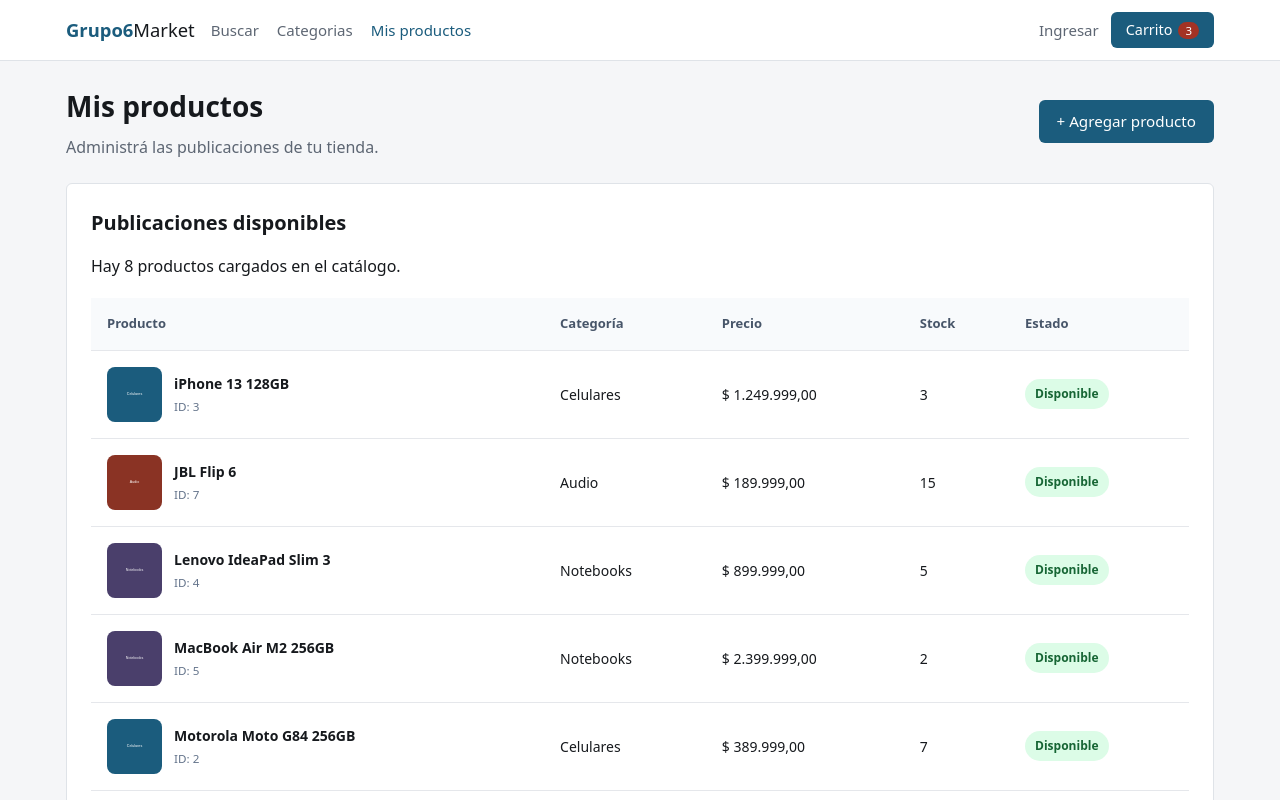
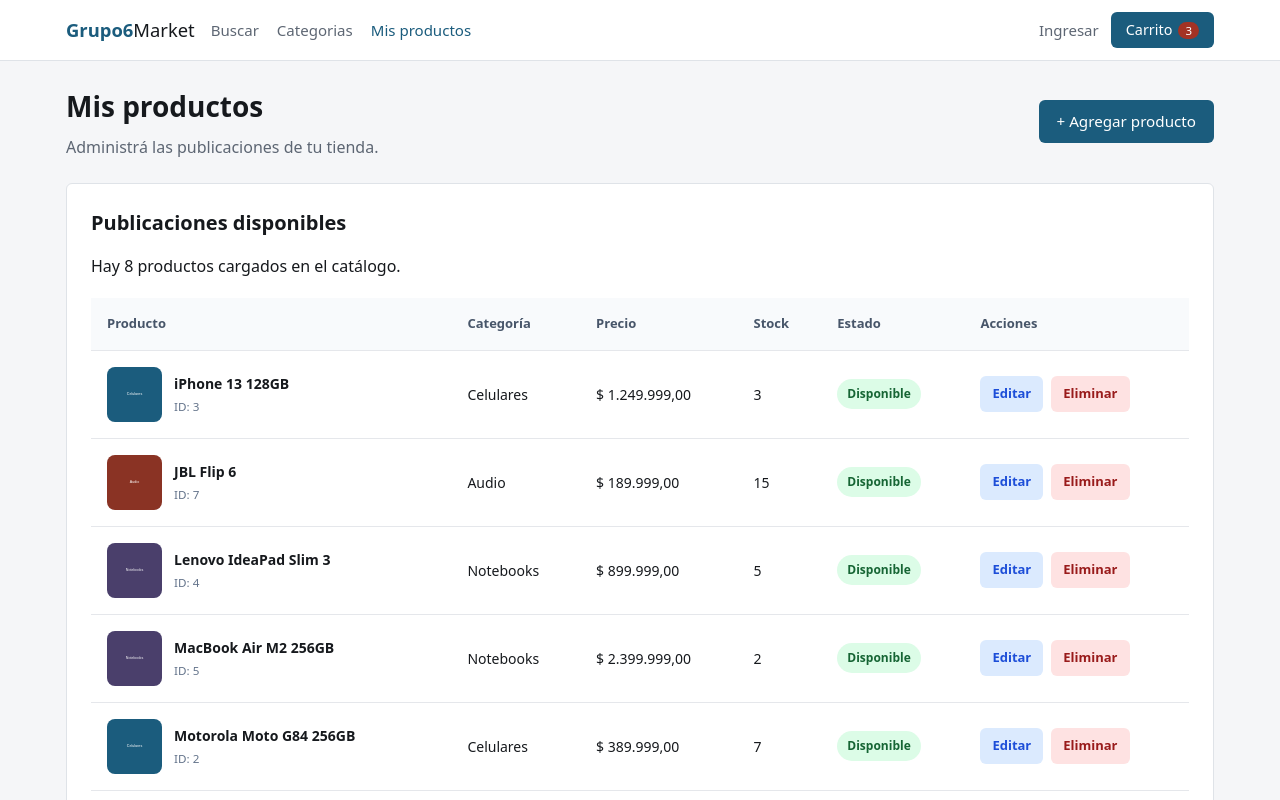
Before and after one commit to Palomac07/front-ecommerce, a React (Vite) app: page /mis-productos in a window 1280 px wide. Shown: the top 800 px of the page. Built offline with nearby package versions, Linux system fonts and the light colour scheme.

Commit message:
feat: agregar acciones y modal de confirmacion para eliminar productos

```diff
--- /dev/null
+++ b/src/features/productos/DeleteConfirmModal.jsx
@@ -0,0 +1,48 @@
+
+export default function DeleteConfirmModal({
+  producto,
+  onConfirmar,
+  onCancelar
+}) {
+  if (!producto) return null
+
+  return (
+    <div className="modal-fondo">
+      <div
+        className="modal-contenido"
+        role="dialog"
+        aria-modal="true"
+        aria-labelledby="titulo-eliminar"
+      >
+        <h2 id="titulo-eliminar">Eliminar producto</h2>
+
+        <p>
+          ¿Estás segura de que querés eliminar
+          <strong> {producto.nombre}</strong>?
+        </p>
+
+        <p className="modal-advertencia">
+          Esta acción no se puede deshacer.
+        </p>
+
+        <div className="modal-acciones">
+          <button
+            type="button"
+            className="btn btn-secundario"
+            onClick={onCancelar}
+          >
+            Cancelar
+          </button>
+
+          <button
+            type="button"
+            className="btn-accion btn-eliminar"
+            onClick={onConfirmar}
+          >
+            Sí, eliminar
+          </button>
+        </div>
+      </div>
+    </div>
+  )
+}
--- a/src/features/productos/MisProductos.jsx
+++ b/src/features/productos/MisProductos.jsx
@@ -3,10 +3,31 @@ import { useState } from 'react'
 import { useMockFetch } from '../../hooks/useMockFetch'
 import './productos.css'
 import MyListingsTable from './MyListingsTable'
+import DeleteConfirmModal from './DeleteConfirmModal'
 
 export default function MisProductos() {
   const { data, loading, error } = useMockFetch('productos')
   const [mostrarFormulario, setMostrarFormulario] = useState(false)
+  const [productoSeleccionado, setProductoSeleccionado] = useState(null)
+  const [productoAEliminar, setProductoAEliminar] = useState(null)
+
+const handleEditar = (producto) => {
+  setProductoSeleccionado(producto)
+  setMostrarFormulario(true)
+}
+
+const handleEliminar = (producto) => {
+  setProductoAEliminar(producto)
+}
+
+const handleCancelarEliminar = () => {
+  setProductoAEliminar(null)
+}
+
+const handleConfirmarEliminar = () => {
+  console.log('Confirmada eliminación:', productoAEliminar)
+  setProductoAEliminar(null)
+}
 
   return (
     <section className="mis-productos">
@@ -40,7 +61,11 @@ export default function MisProductos() {
       Hay {data.length} productos cargados en el catálogo.
     </p>
 
-    <MyListingsTable productos={data} />
+    <MyListingsTable
+  productos={data}
+  onEditar={handleEditar}
+  onEliminar={handleEliminar}
+/>
   </div>
 )}
 
@@ -57,6 +82,11 @@ export default function MisProductos() {
           </button>
         </div>
       )}
+      <DeleteConfirmModal
+  producto={productoAEliminar}
+  onConfirmar={handleConfirmarEliminar}
+  onCancelar={handleCancelarEliminar}
+/>
     </section>
   )
 }
--- a/src/features/productos/MyListingsTable.jsx
+++ b/src/features/productos/MyListingsTable.jsx
@@ -1,7 +1,11 @@
 
 import { formatearPrecio } from '../../hooks/useMockFetch'
 
-export default function MyListingsTable({ productos }) {
+export default function MyListingsTable({
+  productos,
+  onEditar,
+  onEliminar
+}) {
   if (productos.length === 0) {
     return (
       <div className="productos-vacios">
@@ -21,6 +25,7 @@ export default function MyListingsTable({ productos }) {
             <th>Precio</th>
             <th>Stock</th>
             <th>Estado</th>
+            <th>Acciones</th>
           </tr>
         </thead>
 
@@ -67,6 +72,25 @@ export default function MyListingsTable({ productos }) {
                     : 'Sin stock'}
                 </span>
               </td>
+              <td>
+  <div className="productos-acciones">
+    <button
+      type="button"
+      className="btn-accion btn-editar"
+      onClick={() => onEditar(producto)}
+    >
+      Editar
+    </button>
+
+    <button
+      type="button"
+      className="btn-accion btn-eliminar"
+      onClick={() => onEliminar(producto)}
+    >
+      Eliminar
+    </button>
+  </div>
+</td>
             </tr>
           ))}
         </tbody>
--- a/src/features/productos/productos.css
+++ b/src/features/productos/productos.css
@@ -164,3 +164,91 @@
     height: 42px;
   }
 }
+
+/* Fondo oscuro del modal */
+.modal-fondo {
+  position: fixed;
+  inset: 0;
+  background: rgba(0, 0, 0, 0.5);
+  display: flex;
+  align-items: center;
+  justify-content: center;
+  padding: 20px;
+  z-index: 1000;
+}
+
+/* Ventana de confirmación */
+.modal-contenido {
+  width: 100%;
+  max-width: 430px;
+  padding: 28px;
+  background: white;
+  border-radius: 12px;
+  box-shadow: 0 12px 35px rgba(0, 0, 0, 0.15);
+}
+
+.modal-contenido h2 {
+  margin: 0 0 16px;
+  font-size: 22px;
+}
+
+.modal-contenido p {
+  line-height: 1.5;
+}
+
+.modal-advertencia {
+  color: #991b1b;
+  font-size: 14px;
+}
+
+/* Botones del modal */
+.modal-acciones {
+  display: flex;
+  justify-content: flex-end;
+  gap: 12px;
+  margin-top: 24px;
+}
+
+/* Botones de editar y eliminar de la tabla */
+.productos-acciones {
+  display: flex;
+  flex-wrap: wrap;
+  gap: 8px;
+}
+
+.btn-accion {
+  padding: 8px 12px;
+  border: none;
+  border-radius: 6px;
+  cursor: pointer;
+  font-size: 13px;
+  font-weight: 600;
+}
+
+.btn-editar {
+  background: #dbeafe;
+  color: #1d4ed8;
+}
+
+.btn-eliminar {
+  background: #fee2e2;
+  color: #991b1b;
+}
+
+.btn-accion:hover {
+  filter: brightness(0.95);
+}
+
+@media (max-width: 600px) {
+  .modal-contenido {
+    padding: 20px;
+  }
+
+  .modal-acciones {
+    flex-direction: column;
+  }
+
+  .modal-acciones button {
+    width: 100%;
+  }
+}
```
